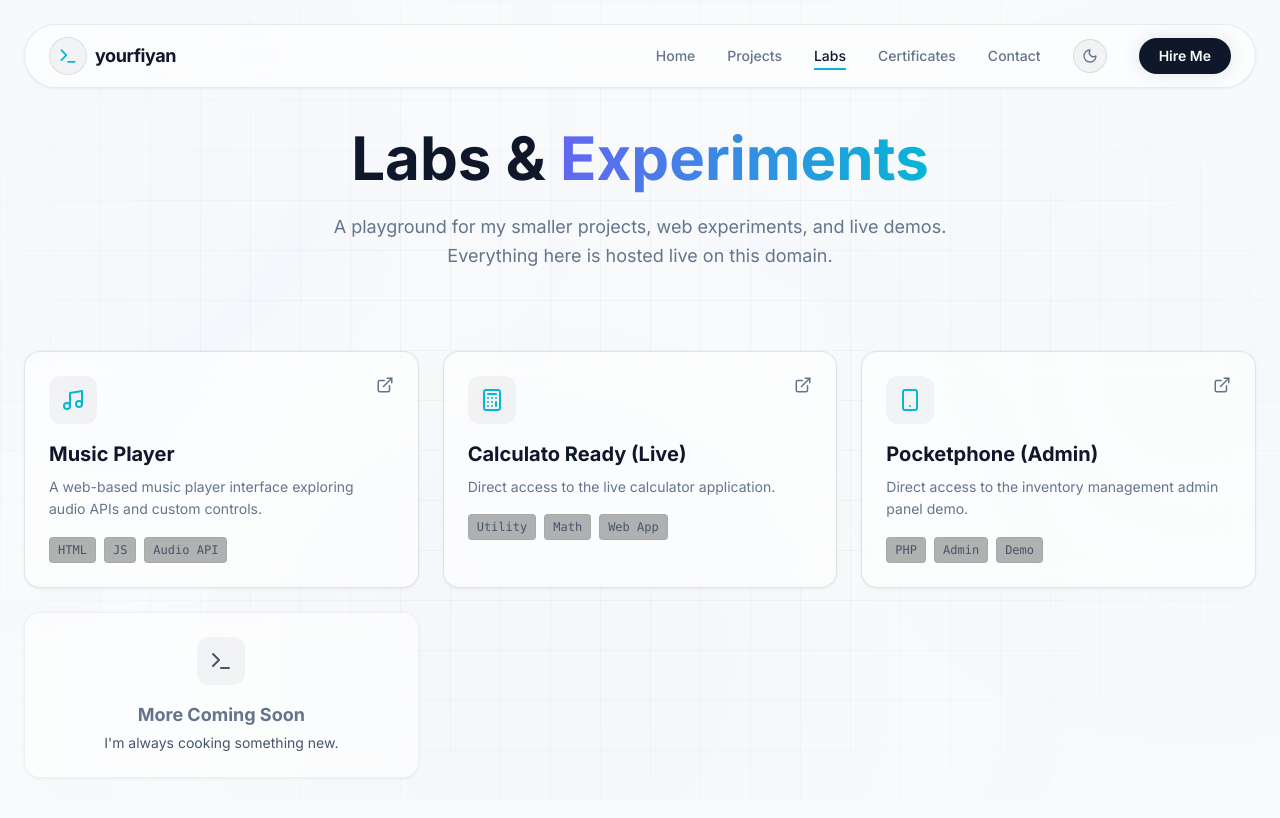
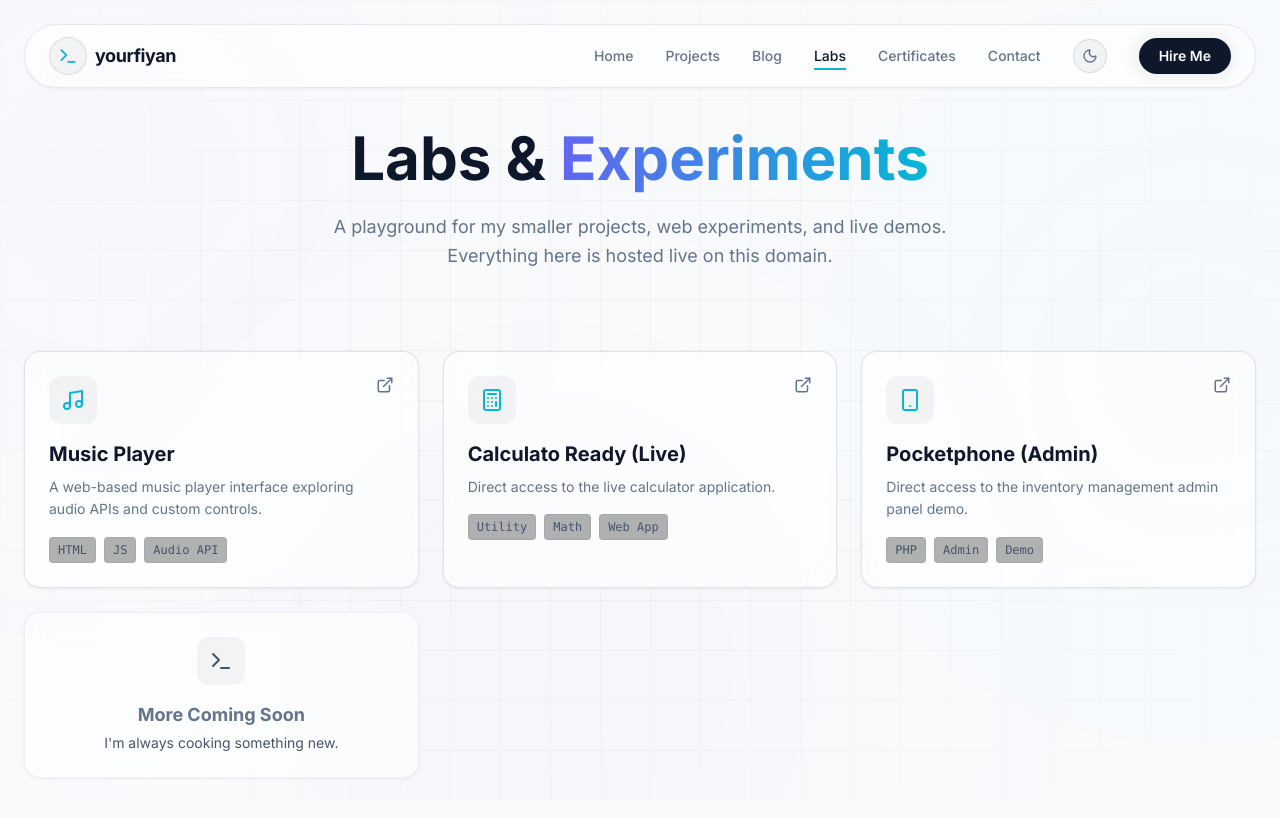
Before and after one commit to Yourfiyan/Yourfiyan.github.io, a React (Vite) app: page /#/labs in a window 1280 px wide. Shown: the top 818 px of the page. Built offline with nearby package versions, Linux system fonts and the light colour scheme.

Commit message:
Fix: add Blog to navbar, restore Projects on homepage, fix GitHub link

```diff
--- a/constants.ts
+++ b/constants.ts
@@ -116,12 +116,13 @@ export const CERTIFICATES: Certificate[] = [
 export const CONTACT_INFO = {
   location: "Titabar, Assam, India",
   email: "yourfiyan@proton.me",
-  github: "github.com/yourfiyan"
+  github: "https://github.com/yourfiyan"
 };
 
 export const NAV_LINKS = [
   { label: "Home", href: "/" },
   { label: "Projects", href: "/projects" },
+  { label: "Blog", href: "/blog" },
   { label: "Labs", href: "/labs" },
   { label: "Certificates", href: "/certificates" },
   { label: "Contact", href: "/contact" },
--- a/pages/Home.tsx
+++ b/pages/Home.tsx
@@ -1,6 +1,7 @@
 import React, { useEffect } from 'react';
 import Hero from '../components/Hero';
 import AboutBento from '../components/AboutBento';
+import Projects from '../components/Projects';
 import Timeline from '../components/Timeline';
 import GitHubSection from '../components/GitHubSection';
 import Contact from '../components/Contact';
@@ -15,6 +16,7 @@ const Home: React.FC = () => {
     <div className="flex flex-col w-full">
       <Hero />
       <AboutBento />
+      <Projects />
       <Timeline />
       <GitHubSection />
       <Contact />
```
